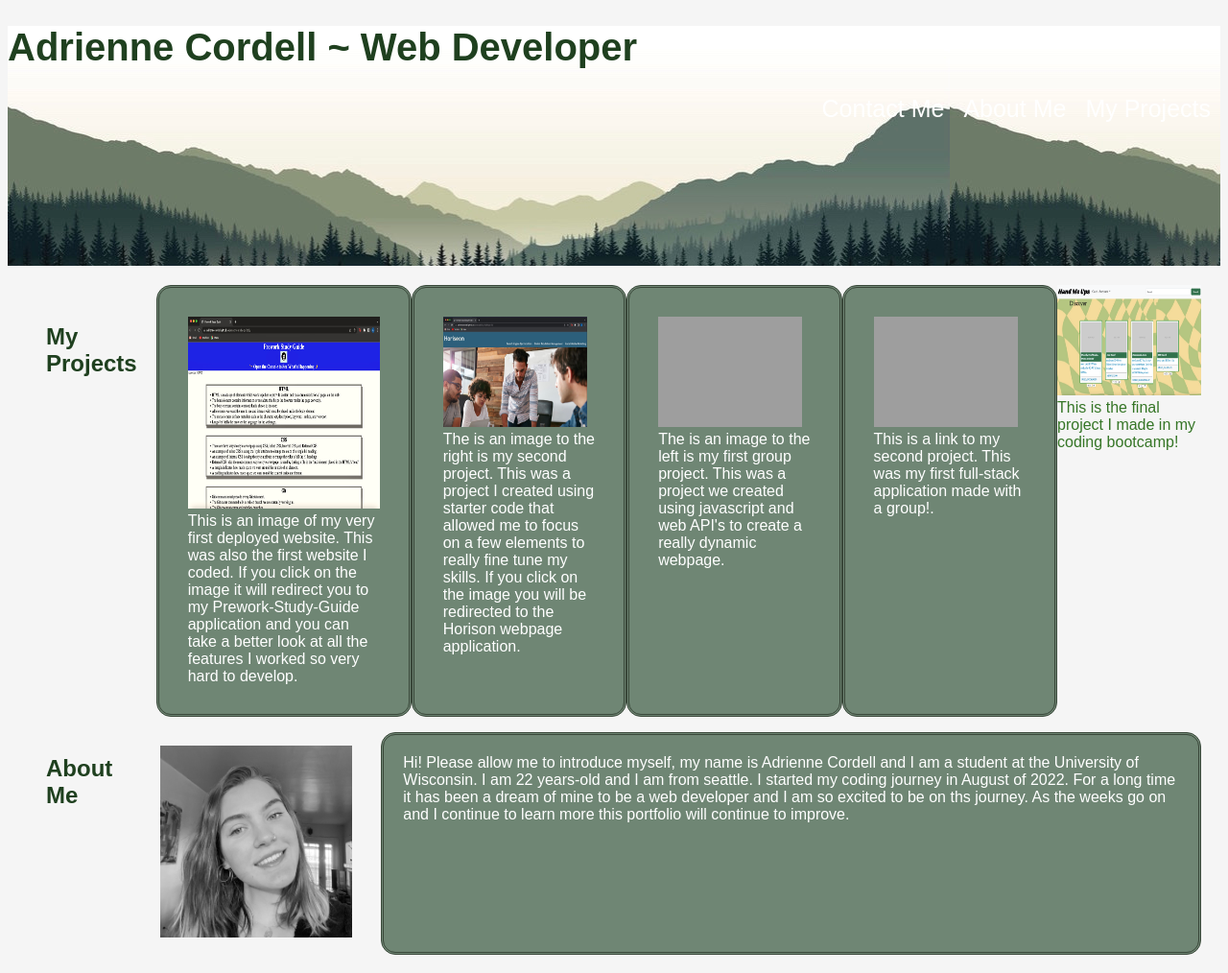
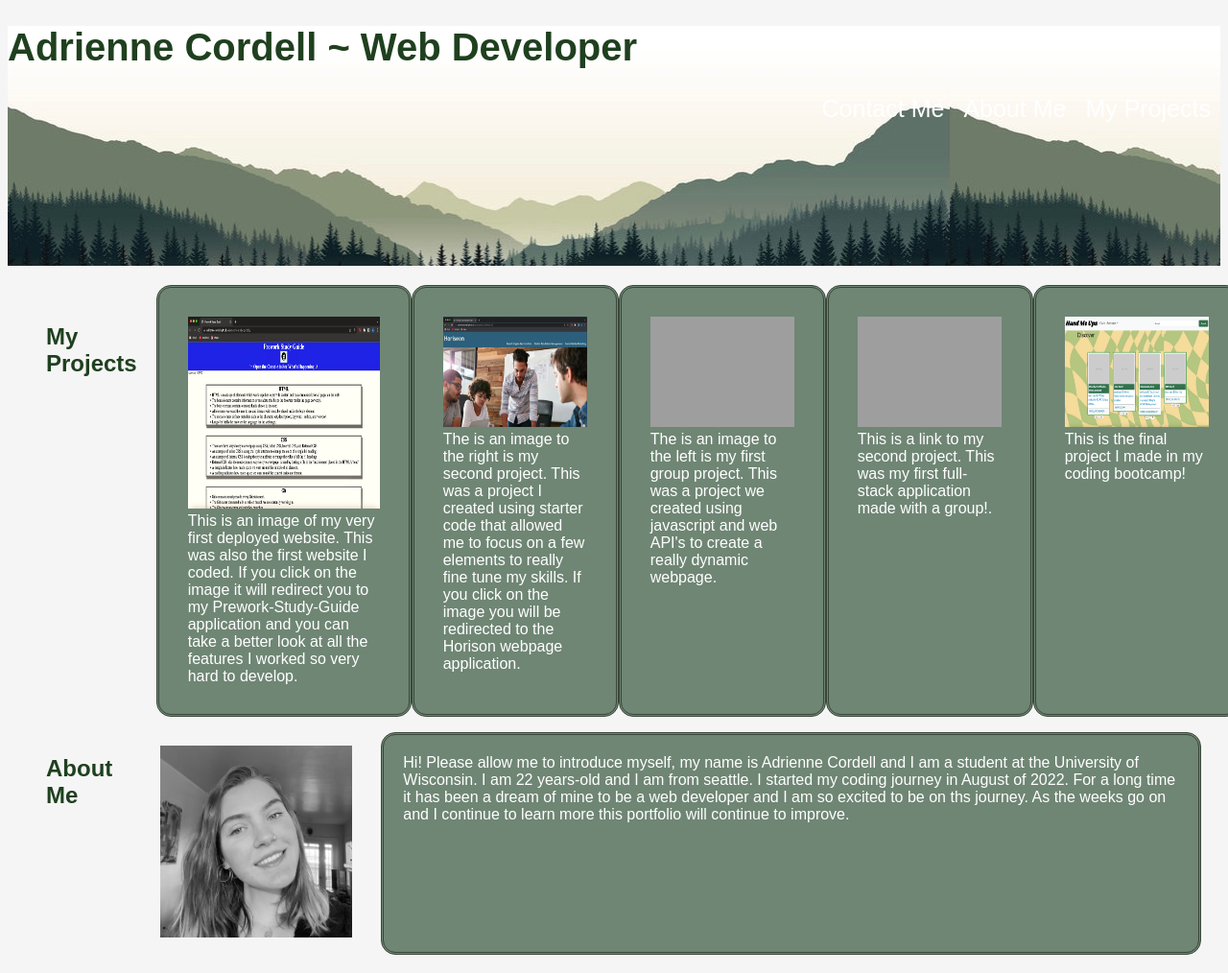
Before and after one commit to adriennecordell/portfolio, a plain HTML site: page index.html in a window 1280 px wide. Shown: the top 1014 px of the page at 96% size. Drawn offline with Linux system fonts and the light colour scheme; grey boxes are pictures that could not be loaded.

Commit message:
added styles for project pic 5

```diff
--- a/style.css
+++ b/style.css
@@ -119,6 +119,16 @@ a:hover {
     background-color:rgb(111, 134, 116);
     color: white;
 }
+.projectpic5 {
+  float: right;
+  padding:30px;
+  border-style:double;
+    border-color:rgb(57, 71, 57);
+    border-radius: 15px;
+    flex: 50%;
+    background-color:rgb(111, 134, 116);
+    color: white;
+}
 
 
 .my-projects {
```
